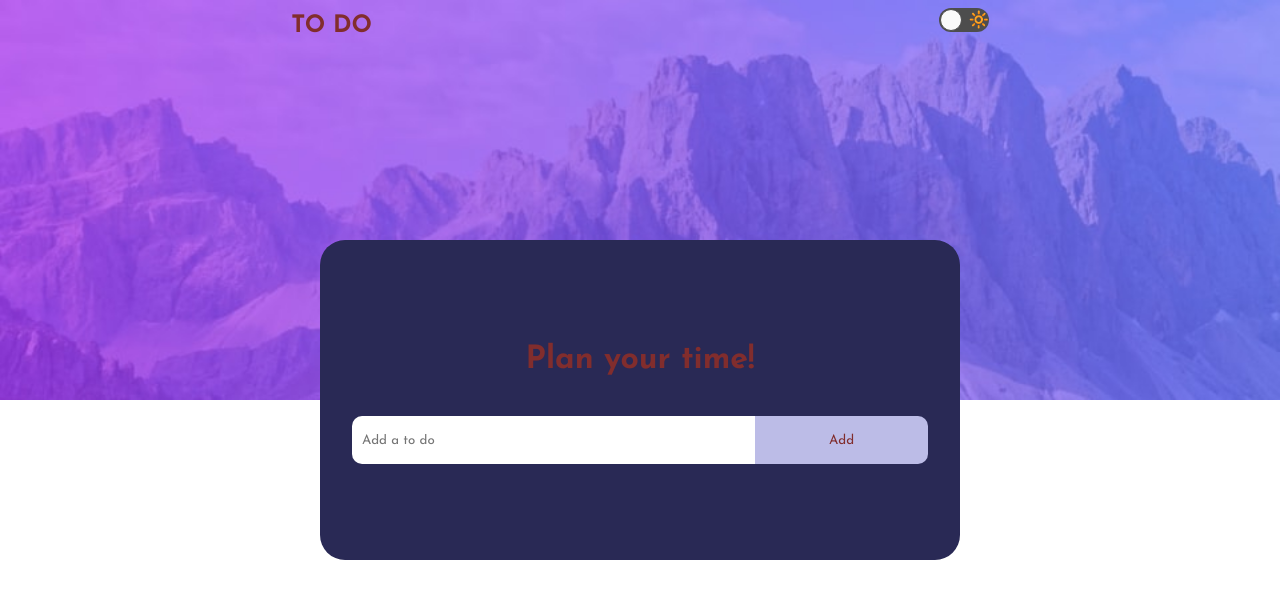
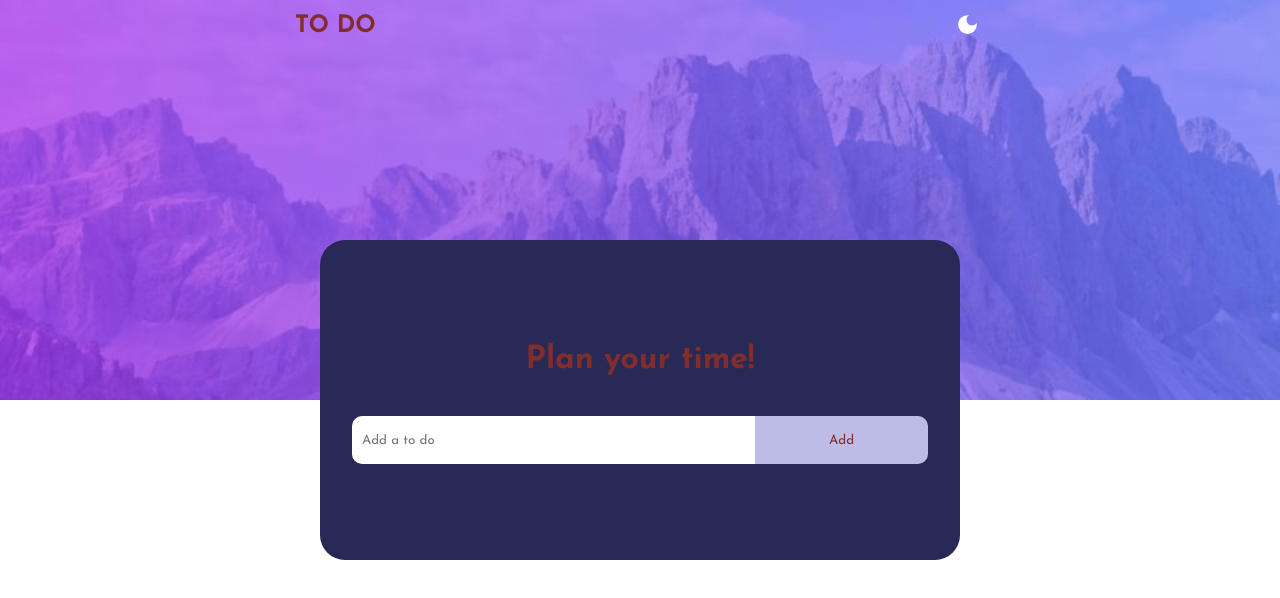
Before and after one commit to alexdbejenaru/todo-app-dark-mode, a React (Create React App) app: page / in a window 1280 px wide. Shown: the top 598 px of the page. Built offline with nearby package versions, Linux system fonts and the light colour scheme.

Commit message:
added functionality: get from local storace not only the todos, but also if the systems prefers any themes and sets it automatically; also changed the button from a toggle to a simple button with react-icons

```diff
--- a/src/components/Header.js
+++ b/src/components/Header.js
@@ -1,6 +1,7 @@
-import Toggle from 'react-toggle';
+// import Toggle from 'react-toggle';
 import { useState, useEffect } from 'react';
 import { useMediaQuery } from "react-responsive";
+import { MdDarkMode, MdOutlineLightMode } from 'react-icons/md';
 
 const DARK_CLASS = "dark";
 
@@ -15,27 +16,31 @@ const Header = () => {
         }
       )
 
-    const [ isDark, setIsDark ] = useState(systemPrefersDark);
+      const [ isDark, setIsDark ] = useState(systemPrefersDark ? 'dark' : 'light');
+
+      function getDefaultMode() {
+        const savedMode = localStorage.getItem('mode');
+        return savedMode ? savedMode : isDark;
+      }
+
+      const [ mode, setMode ] = useState(getDefaultMode());
+
 
     useEffect(() => {
-      if (isDark) {
+      if (mode === 'dark') {
         document.documentElement.classList.add(DARK_CLASS)
       } else {
         document.documentElement.classList.remove(DARK_CLASS)
       }
-    }, [isDark]);
+      localStorage.setItem('mode', mode);
+    }, [mode]);
 
     return (
         <>
-          <section className={ isDark ? "header-container bgDark" : "header-container"}>
+          <section className={ mode === 'dark' ? "header-container bgDark" : "header-container"}>
               <h1 className="title">TO DO</h1>
-              <Toggle
-                  className="DarkToggle"
-                  checked={isDark}
-                  onChange={event => setIsDark(event.target.checked)}
-                  icons={{ checked: "🌙", unchecked: "🔆" }}
-                  aria-label="Dark mode"
-              />
+
+              <button className="DarkToggle" onClick={() => setMode(mode === 'dark' ? 'light' : 'dark')}>{mode === 'dark' ? <MdOutlineLightMode className="mode-icons"/> : <MdDarkMode className="mode-icons"/>}</button>
           </section>
         </>
      );
--- a/src/components/TodoList.js
+++ b/src/components/TodoList.js
@@ -3,7 +3,6 @@ import Todo from "./Todo";
 import TodoForm from "./TodoForm";
 
 const TodoList = () => {
-    // const savedItems = JSON.parse(localStorage.getItem('todos'));
     const [ todos, setTodos ] = useState([]);
 
     useEffect(() => {
--- a/src/styles/components/header.scss
+++ b/src/styles/components/header.scss
@@ -17,6 +17,16 @@
       .DarkToggle {
         margin: rem(25px) 0 0 rem(25px);
         height: 35px;
+        width: 35px;
+        background-color: transparent;
+        border: none;
+        color: white;
+
+        .mode-icons {
+          height: 25px;
+          width: 25px;
+          transition-duration: 4s;
+        }
       }
 }
 
```
